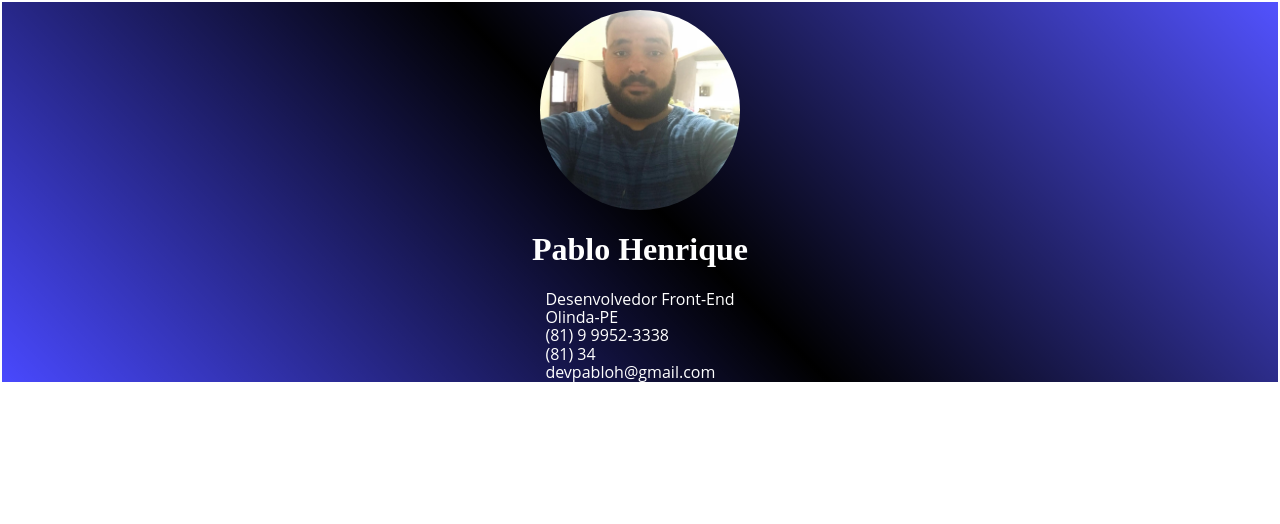
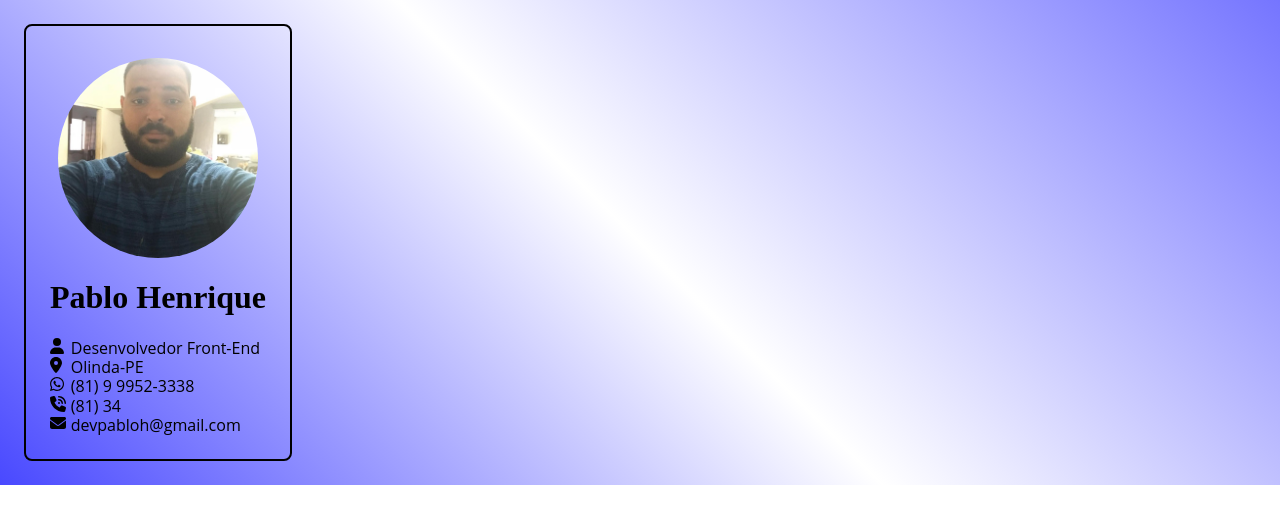
Before and after one commit to devpabloh/MeuPortifolio, a plain HTML site: page index.html in a window 1280 px wide. Drawn offline with nearby package versions, Linux system fonts and the light colour scheme; a web font is replaced by a local one.

Commit message:
atualizacao

```diff
--- a/css/global.css
+++ b/css/global.css
@@ -3,11 +3,11 @@
     padding: 0;
     box-sizing: border-box;
     font-family: 'open sans', sans-serif;
-    color: white;
+    color: black;
 }
 
 body{
-    background-image: linear-gradient(45deg, rgba(0, 0, 255, 0.712), black, rgba(0, 0, 255, 0.679));
+    background-image: linear-gradient(45deg, rgba(0, 0, 255, 0.712), white, rgba(0, 0, 255, 0.54));
     background-repeat: no-repeat;
     background-size: contain;
     z-index: -1;
--- a/css/portifolio.css
+++ b/css/portifolio.css
@@ -1,3 +1,13 @@
+header{
+    display: inline-block;
+    border: 2px solid black;
+    border-radius: .5rem;
+    margin: 1.5rem;
+    padding: 1.5rem;
+
+}
+
+
 img{
     width: 200px;
     height: 200px;
@@ -9,7 +19,7 @@ img{
     display: flex;
     flex-direction: column;
     align-items: center;
-    border: 2px solid white;
+
 }
 
 .titulo{
@@ -19,4 +29,34 @@ img{
 
 .containerInformations{
     font-family: "Quicksand", sans-serif;
+    display: flex;
+    flex-direction: column;
+    align-items: flex-start;
+    width: 100%;
 }
+
+.containerInformations p::before{
+    content: '';
+    display: inline-block;
+    width: 1rem;
+    height: 1rem;
+    background-repeat: no-repeat;
+    background-size: contain;
+    margin-right: .3rem;
+}
+
+.job::before{
+    background-image: url('../assets/icons/pessoa.svg');
+}
+.location::before{
+    background-image: url(../assets/icons/local.svg);
+}
+.whatsapp::before{
+    background-image: url(../assets/icons/whatsapp.svg);
+}
+.phone::before{
+    background-image: url(../assets/icons/telefone.svg);
+}
+.email::before{
+    background-image: url(../assets/icons/email.svg);
+}
--- a/index.html
+++ b/index.html
@@ -3,7 +3,8 @@
 <head>
     <meta charset="UTF-8">
     <meta name="viewport" content="width=device-width, initial-scale=1.0">
-    <title>Document</title>
+    <link rel="shortcut icon" href="https://fonts.googleapis.com/css2?family=Material+Symbols+Outlined:opsz,wght,FILL,GRAD@20..48,100..700,0..1,-50..200" type="image/x-icon">
+    <title>Portifolio Pablo Henrique</title>
 
     <!-- CSS -->
     <link rel="stylesheet" href="https://cdnjs.cloudflare.com/ajax/libs/normalize/8.0.1/normalize.min.css" integrity="sha512-NhSC1YmyruXifcj/KFRWoC561YpHpc5Jtzgvbuzx5VozKpWvQ+4nXhPdFgmx8xqexRcpAglTj9sIBWINXa8x5w==" crossorigin="anonymous" referrerpolicy="no-referrer" />
@@ -23,7 +24,7 @@
 
 </head>
 <body>
-    <header>
+    <header class="header">
         <div class="containerPerfil">
             <img src="assets/imagens/foto camisa longa azul.jpeg" alt="Foto do autor do portifolio">
             <h1 class="titulo">Pablo Henrique</h1>
```
